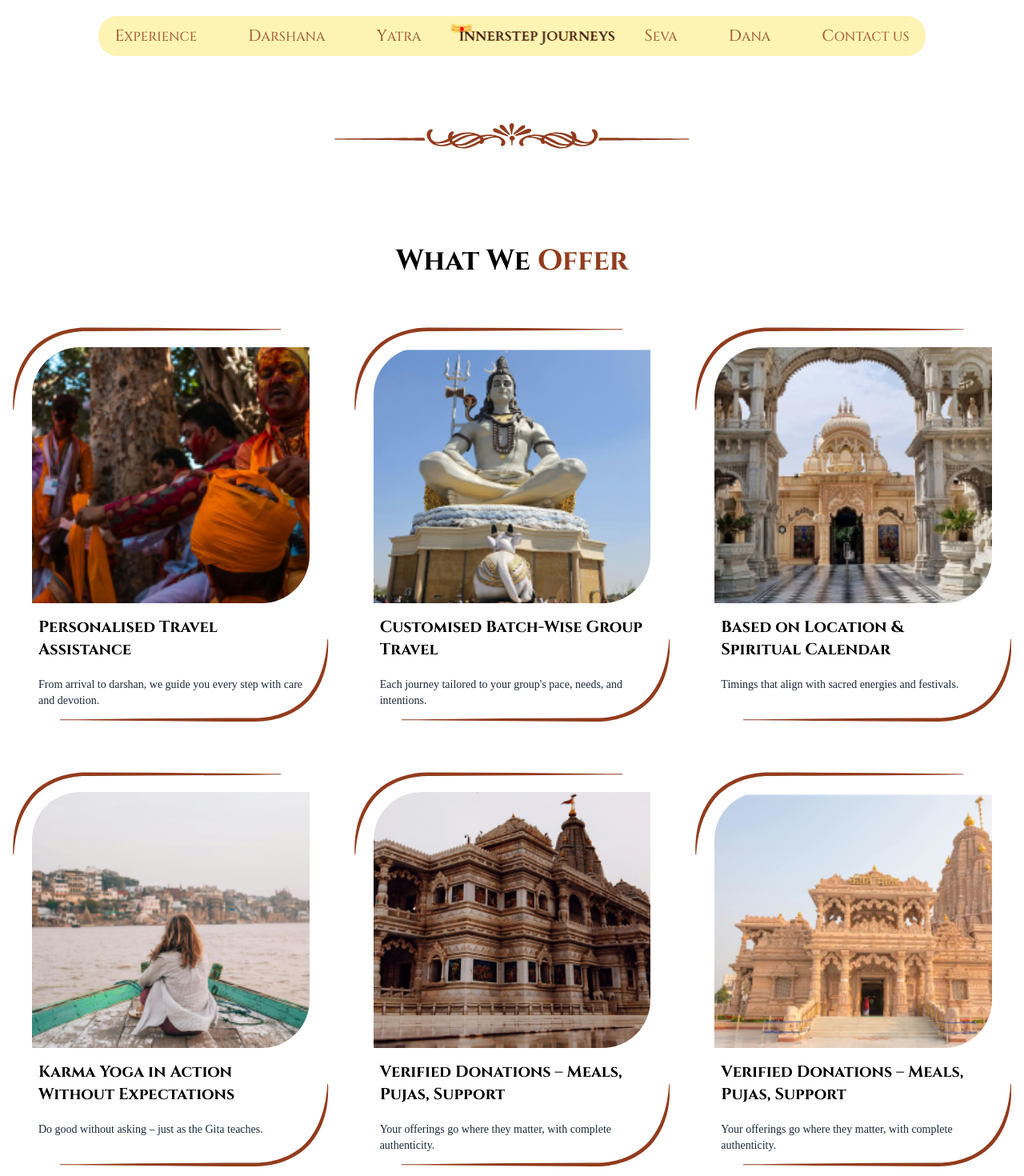
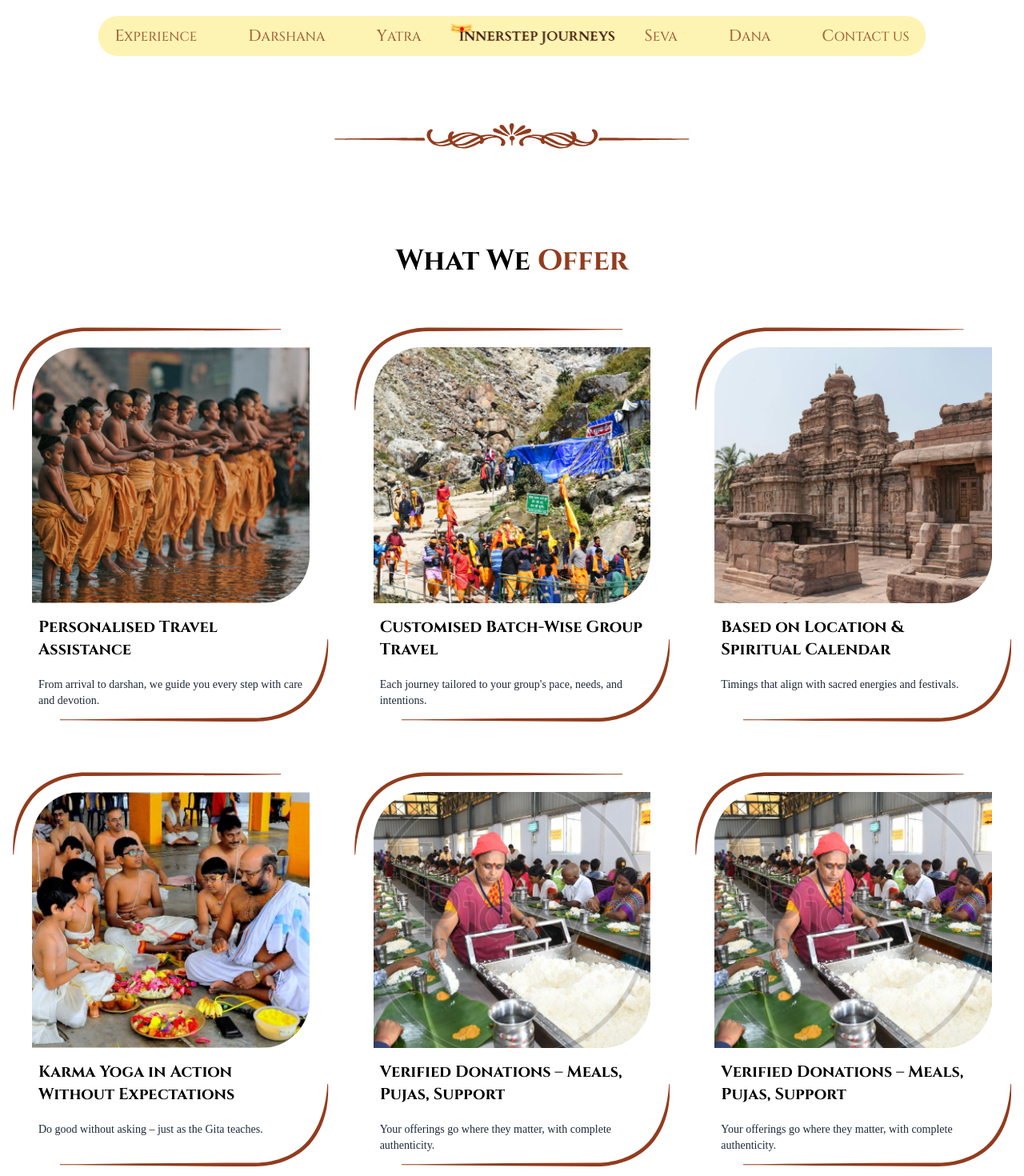
Before and after one commit to akshitasyal/InnerStep-Journeys, a Next.js app: page / in a window 1280 px wide. Shown: the top 1470 px of the page at 80% size. Built offline with nearby package versions, Linux system fonts and the light colour scheme; a web font is replaced by a local one.

Commit message:
refactored : replaced the dummy images with original image in services card"

```diff
--- a/app/components/whatWeOffer/WhatWeOffer.tsx
+++ b/app/components/whatWeOffer/WhatWeOffer.tsx
@@ -10,40 +10,40 @@ const WhatWeOffer: React.FC = () => {
       title: "Personalised Travel Assistance",
       description:
         "From arrival to darshan, we guide you every step with care and devotion.",
-      imagePath: "/images/sacredPlacesImage1.png", // Using existing image as placeholder
+      imagePath: "/images/serviceImage1.png",
     },
     {
       id: 2,
       title: "Customised Batch-Wise Group Travel",
       description:
         "Each journey tailored to your group's pace, needs, and intentions.",
-      imagePath: "/images/sacredPlacesImage2.png", // Using existing image as placeholder
+      imagePath: "/images/serviceImage2.png",
     },
     {
       id: 3,
       title: "Based on Location & Spiritual Calendar",
       description: "Timings that align with sacred energies and festivals.",
-      imagePath: "/images/sacredPlacesImage3.png", // Using existing image as placeholder
+      imagePath: "/images/serviceImage3.png",
     },
     {
       id: 4,
       title: "Karma Yoga in Action Without Expectations",
       description: "Do good without asking – just as the Gita teaches.",
-      imagePath: "/images/sacredPlacesImage4.png", // Using existing image as placeholder
+      imagePath: "/images/serviceImage4.png",
     },
     {
       id: 5,
       title: "Verified Donations – Meals, Pujas, Support",
       description:
         "Your offerings go where they matter, with complete authenticity.",
-      imagePath: "/images/sacredPlacesImage5.png", // Using existing image as placeholder
+      imagePath: "/images/serviceImage5.png",
     },
     {
       id: 6,
       title: "Verified Donations – Meals, Pujas, Support",
       description:
         "Your offerings go where they matter, with complete authenticity.",
-      imagePath: "/images/sacredPlacesImage6.png", // Using existing image as placeholder
+      imagePath: "/images/serviceImage5.png",
     },
   ];
 
```
